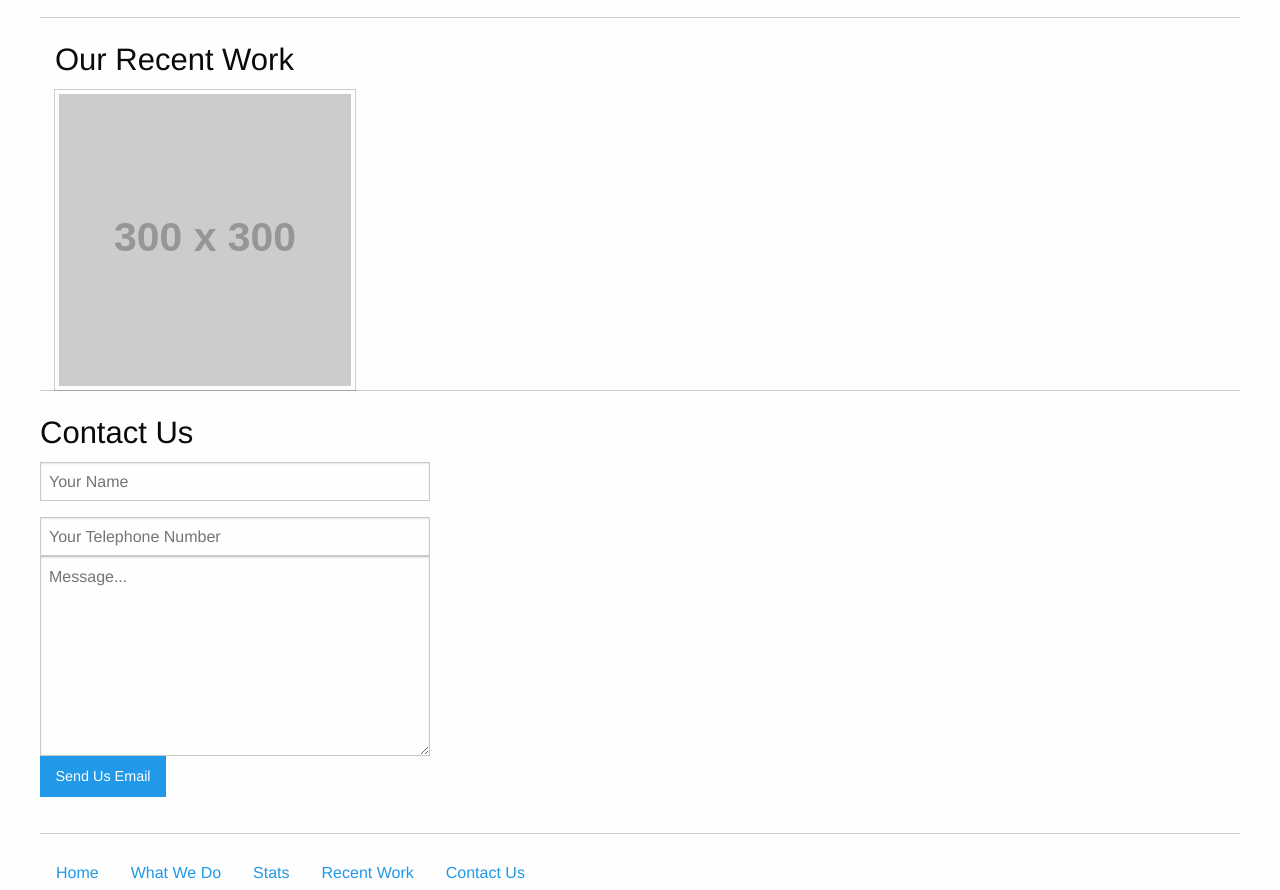
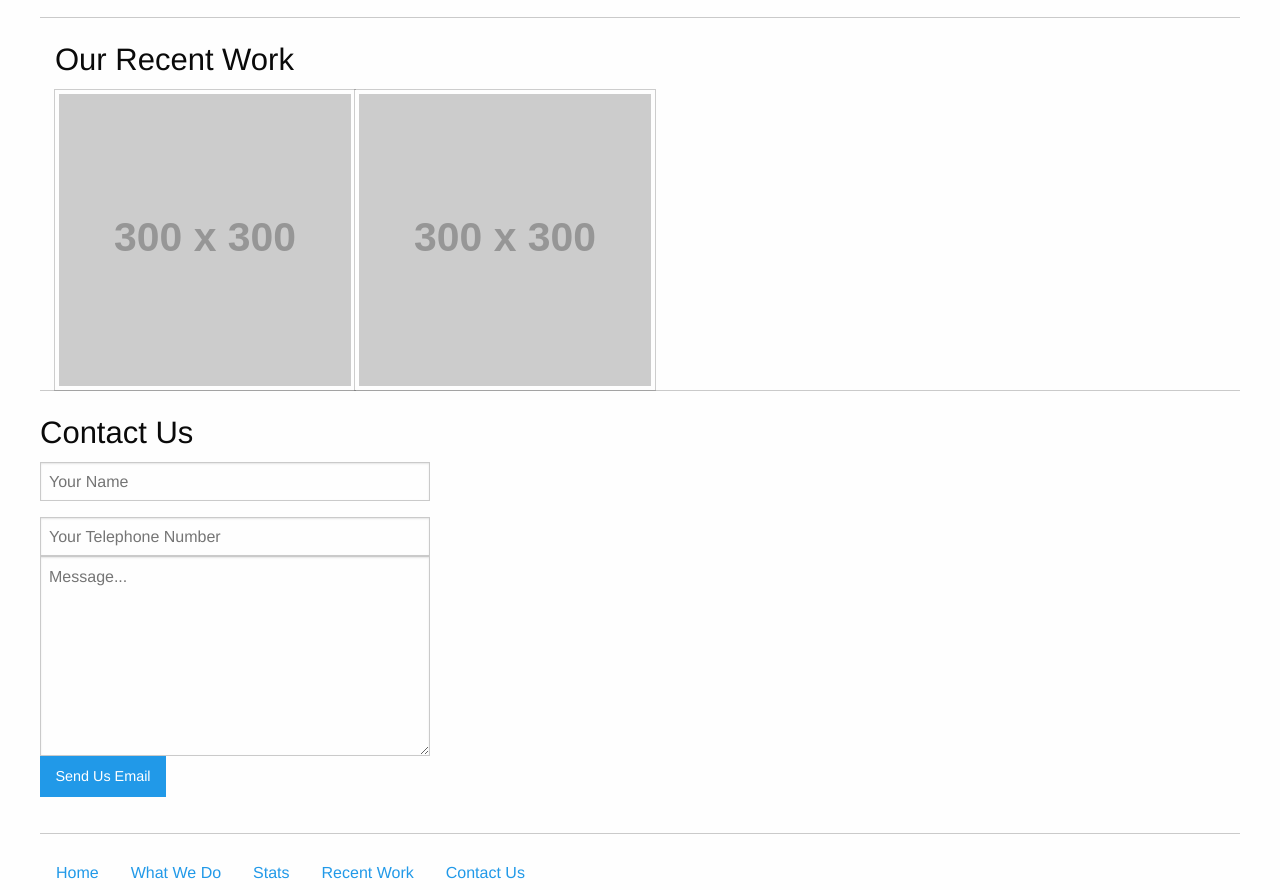
Before and after one commit to meimeimelo/ITE220, a plain HTML site: page Week5/index.html in a window 1280 px wide. Shown: the part 1035-1925 px from the top of the page. Drawn offline with Linux system fonts and the light colour scheme; placeholder pictures from the web are drawn by us.

Commit message:
no message

```diff
--- a/Week5/index.html
+++ b/Week5/index.html
@@ -84,6 +84,14 @@
 					<img class="thumbnail" src="http://placehold.it/300x300">
 				</div>
 			</div>
+			<div class="column image-flip">
+				<div>
+					<img class="thumbnail" src="http://placehold.it/300x300">
+				</div>
+				<div>
+					<img class="thumbnail" src="http://placehold.it/300x300">
+				</div>
+			</div>
 		<!--end of the flip div-->
 
 		<div>
```
